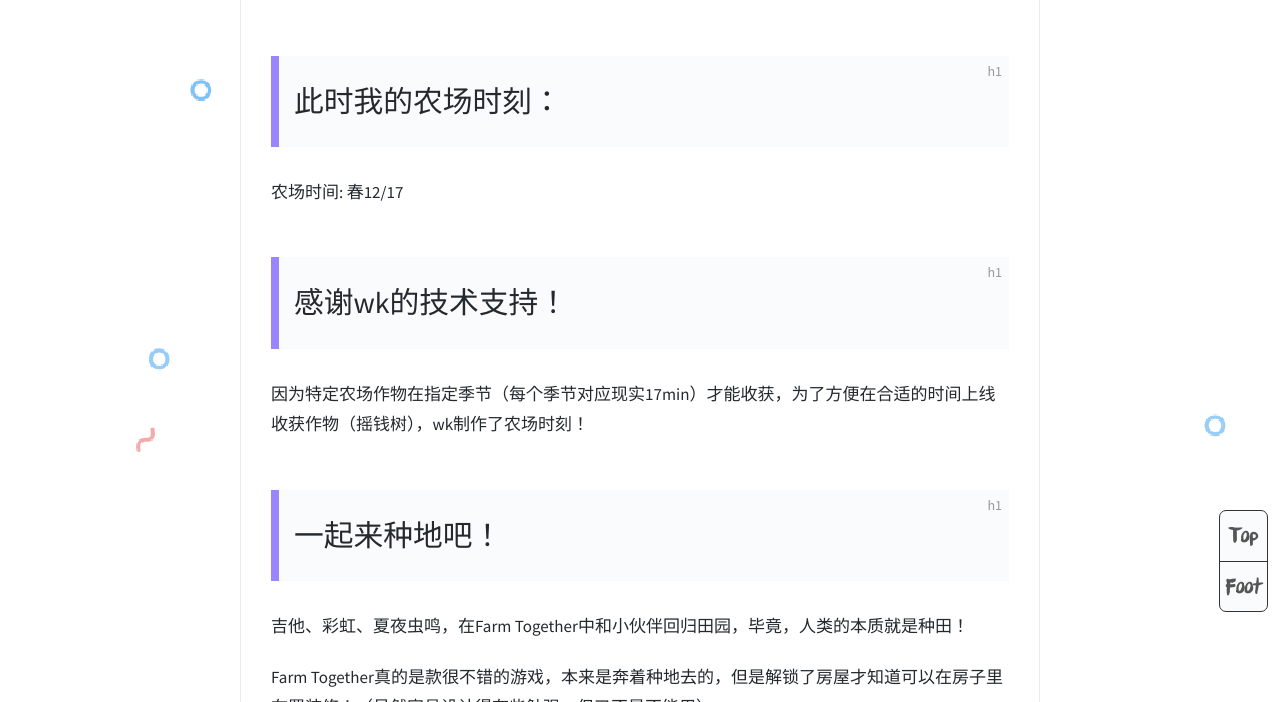
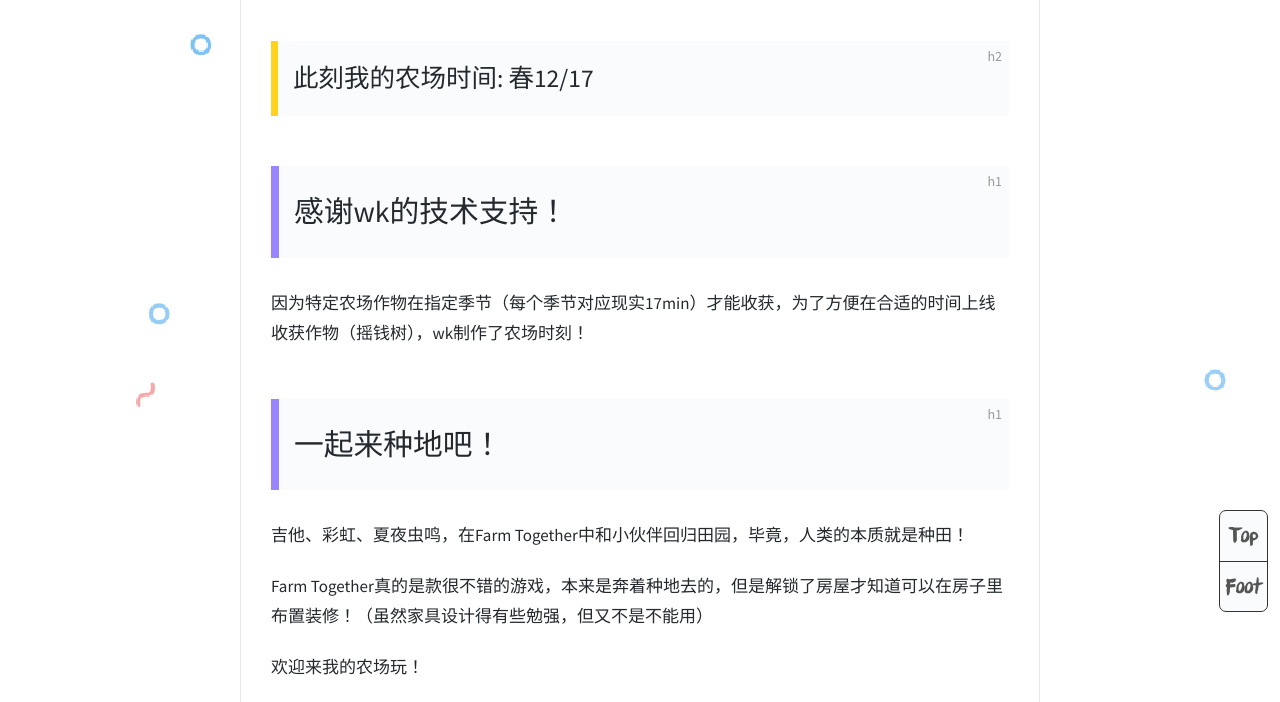
Before and after one commit to Miraling/Miraling.github.io, a Jekyll site: the page built from _posts/2020-07-16-come-and-farm-together.md, in a window 1280 px wide and 900 px high, scrolled down 529 px, cut to the strip 198-900 px from the top of the window. Built offline with Jekyll 4.4.1, drawn with Linux system fonts in a browser that asks for light colours; comment, search, counter and statistics services are not loaded.

Commit message:
Update 2020-07-16-come-and-farm-together.md

```diff
--- a/_posts/2020-07-16-come-and-farm-together.md
+++ b/_posts/2020-07-16-come-and-farm-together.md
@@ -10,9 +10,9 @@
 music-id: 34144852
 ---
 
-# 此时我的农场时刻：
 
-<span id="farmtime"></span>
+
+<h2 id="farmtime"></h2>
 
 <script>
     function time() {
```
Also changed, not shown: other parts of _posts/2020-07-16-come-and-farm-together.md (+1 -1 lines).
